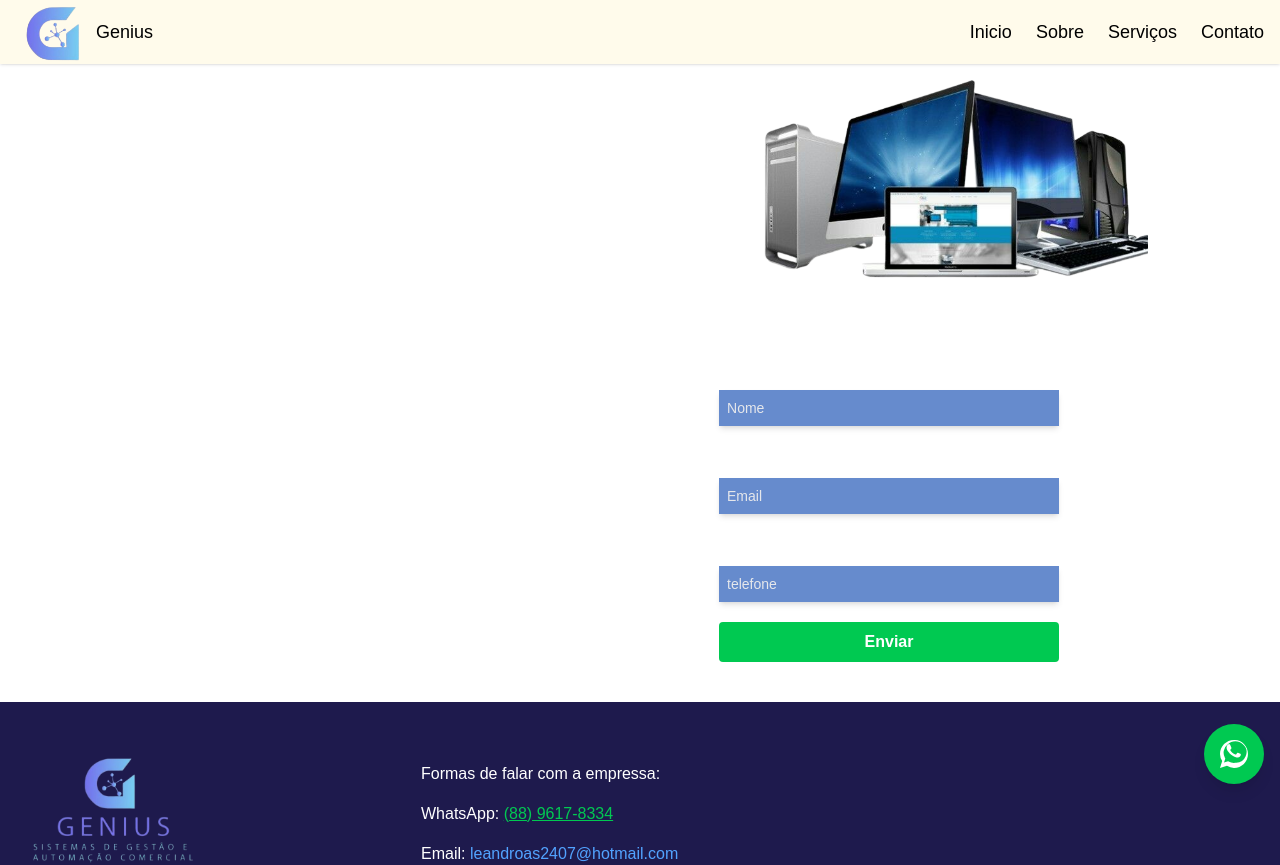
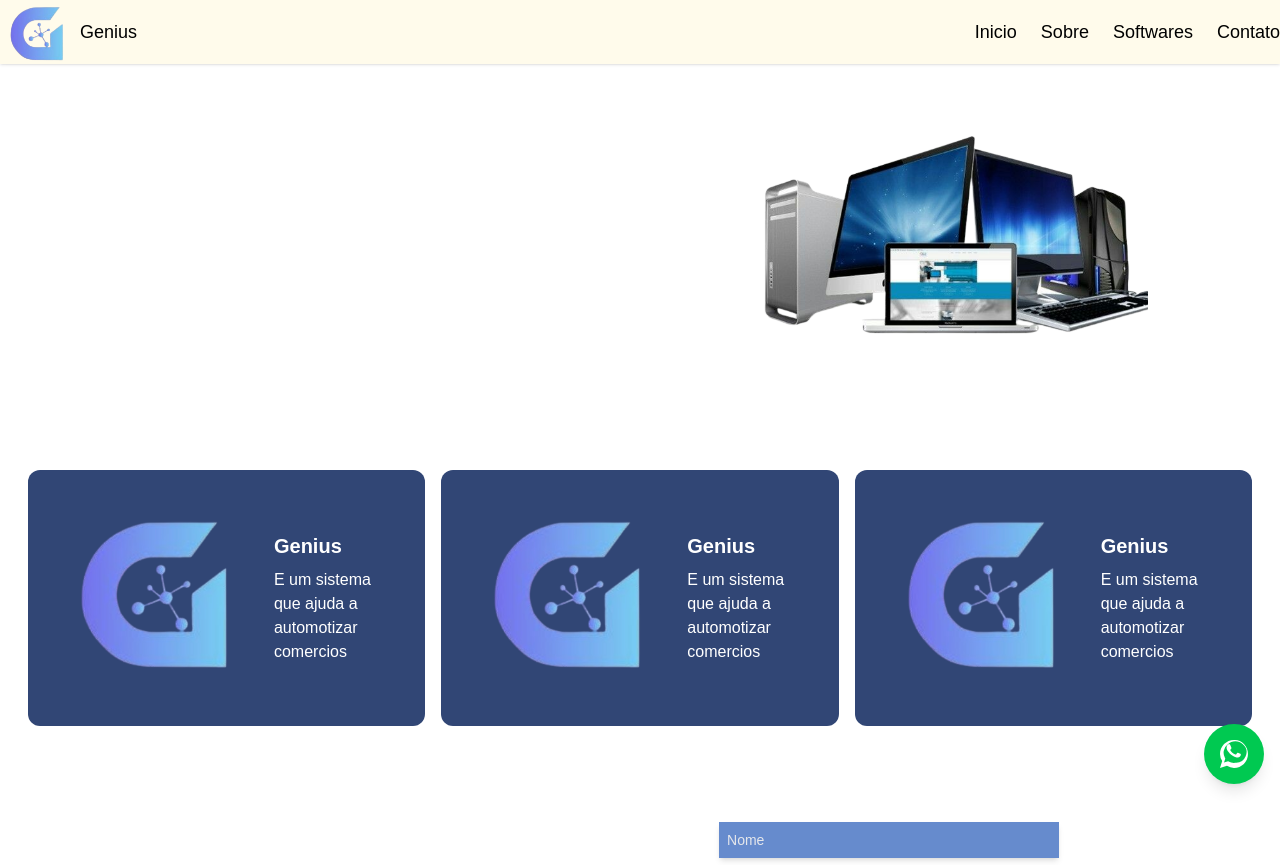
Before and after one commit to RaynerSousa/ProjetoGenius, a Next.js app in the folder projetogenius/: page / in a window 1280 px wide. Shown: the top 865 px of the page. Built offline with nearby package versions, Linux system fonts and the light colour scheme.

Commit message:
Cards pronto

```diff
--- /dev/null
+++ b/projetogenius/src/app/Componentes/Cards.tsx
@@ -0,0 +1,37 @@
+interface cardPorps {
+  title: string;
+  description: string;
+  img: string;
+}
+
+export function Card({ title, description, img }: cardPorps) {
+  return (
+    <div
+      className="
+        bg-[#314675]
+        p-6 rounded-xl
+        hover:shadow-md transition duration-300
+        w-auto"
+      id="Softwares"
+    >
+      <div className="flex justify-center items-center">
+
+          <img
+            src={img}
+            alt={title}
+            className="w-auto h-48 object-cover mb-4"
+          />
+
+        <div>
+          <h3
+            className="
+            text-xl font-semibold mb-2"
+          >
+            {title}
+          </h3>
+          <p>{description}</p>
+        </div>
+      </div>
+    </div>
+  );
+}
--- a/projetogenius/src/app/Componentes/NavBar.tsx
+++ b/projetogenius/src/app/Componentes/NavBar.tsx
@@ -3,31 +3,23 @@ interface NavBarProps {
   links: {
     label: string;
     href: string;
-    }[]
+  }[];
 }
 
-
-export default function NavBar({links}:NavBarProps) {
+export default function NavBar({ links }: NavBarProps) {
   return (
-        <nav className="fixed w-full bg-amber-50 shadow-sm">
-            <div className="px-4">
+    <nav className="fixed top-0 left-0 w-full bg-amber-50 shadow-sm z-50">
+      <div className="container mx-auto">
         <div className="flex sm:justify-between h-16 items-center">
-
           {/* Logo */}
           <div className="flex items-center">
-                        <Image
-                            src="/genius.png"
-                            alt="logo genius"
-                            width={80}
-                            height={80}
-                        />
+            <Image src="/genius.png" alt="logo genius" width={80} height={80} />
             <span className="text-lg">Genius</span>
           </div>
 
           {/* Links */}
           <div className="flex space-x-6">
-                        {
-                            links.map((link, indice)=>(
+            {links.map((link, indice) => (
               <a
                 key={indice}
                 href={link.href}
@@ -35,16 +27,12 @@ export default function NavBar({links}:NavBarProps) {
                                     font-medium
                                     hover:text-indigo-600"
               >
-
                 {link.label}
               </a>
-                            ))
-                        }
+            ))}
           </div>
-
         </div>
       </div>
     </nav>
-
-    )
+  );
 }
--- a/projetogenius/src/app/linksNavbar/serviços.tsx
+++ b/projetogenius/src/app/linksNavbar/serviços.tsx
@@ -1,6 +1,6 @@
 "use client"
 
-export default function softwares (){
+export default function Softwares (){
     return(
         <div>
 
--- a/projetogenius/src/app/page.tsx
+++ b/projetogenius/src/app/page.tsx
@@ -4,13 +4,14 @@ import Contato from "./contato/pages";
 import { Rodaper } from "./contato/footer";
 import { WhatsAppButton } from "./contato/footer";
 import { Introdutorio } from "./linksNavbar/introdução";
-
+import Softwares from "./linksNavbar/serviços";
+import { Card } from "./Componentes/Cards";
 
 export default function Home() {
   const links = [
     { label: "Inicio", href: "#inicio" },
     { label: "Sobre", href: "/" },
-    { label:"Serviços", href: "/"},
+    { label: "Softwares", href: "#Softwares" },
     { label: "Contato", href: "#contato" }, // <- Vai abrir a página /contato
   ];
 
@@ -18,9 +19,26 @@ export default function Home() {
     <div className="flex flex-col min-h-screen">
       <NavBar links={links} />
       {/* Conteúdo da página */}
-      <main className="flex-1 p-2 text-white">
+      <main className="flex-1 p-2 pt-16 text-white">
         <Introdutorio />
-        <Contato/>
+        <div className="grid lg:grid-cols-3 md:grid-cols-2 gap-4 m-5 pt-20 text-white">
+          <Card
+            title="Genius"
+            description="E um sistema que ajuda a automotizar comercios"
+            img="/genius.png"
+          />
+          <Card
+            title="Genius"
+            description="E um sistema que ajuda a automotizar comercios"
+            img="/genius.png"
+          />
+          <Card
+            title="Genius"
+            description="E um sistema que ajuda a automotizar comercios"
+            img="/genius.png"
+          />
+        </div>
+        <Contato />
         <WhatsAppButton />
       </main>
       <footer className="text-left">
```
Lines whose indentation alone changed are shown as unchanged.
